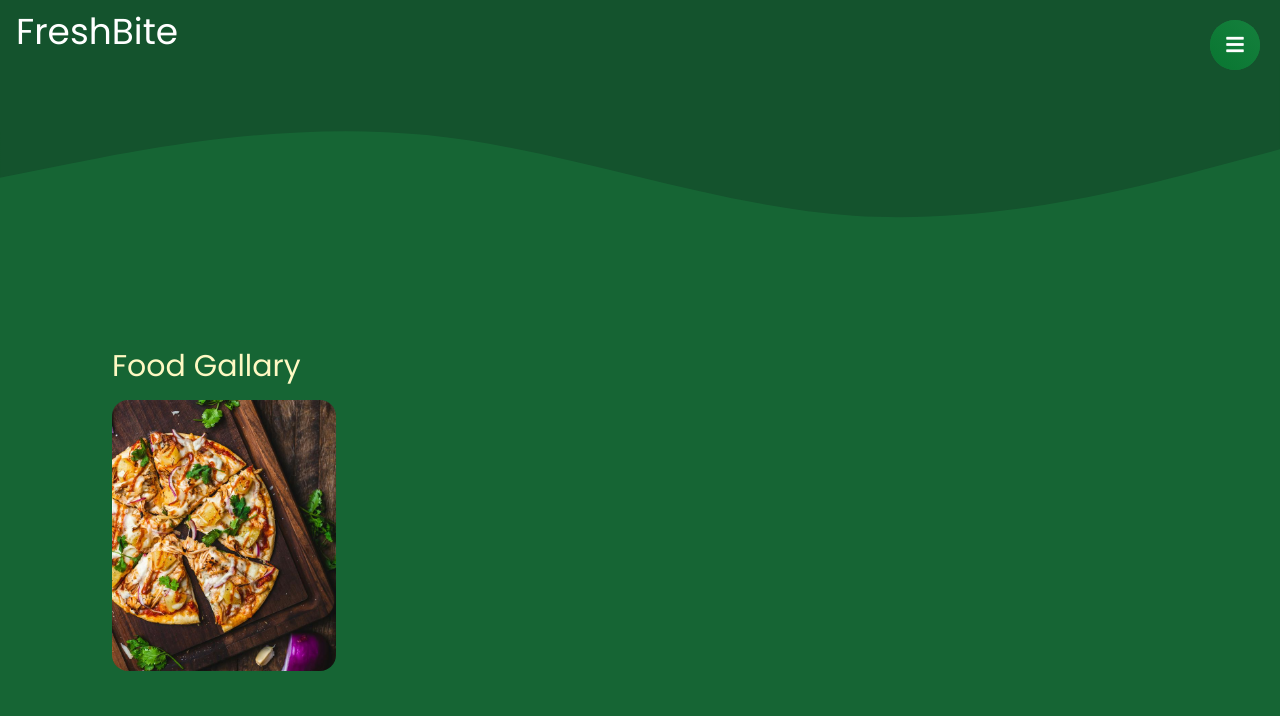
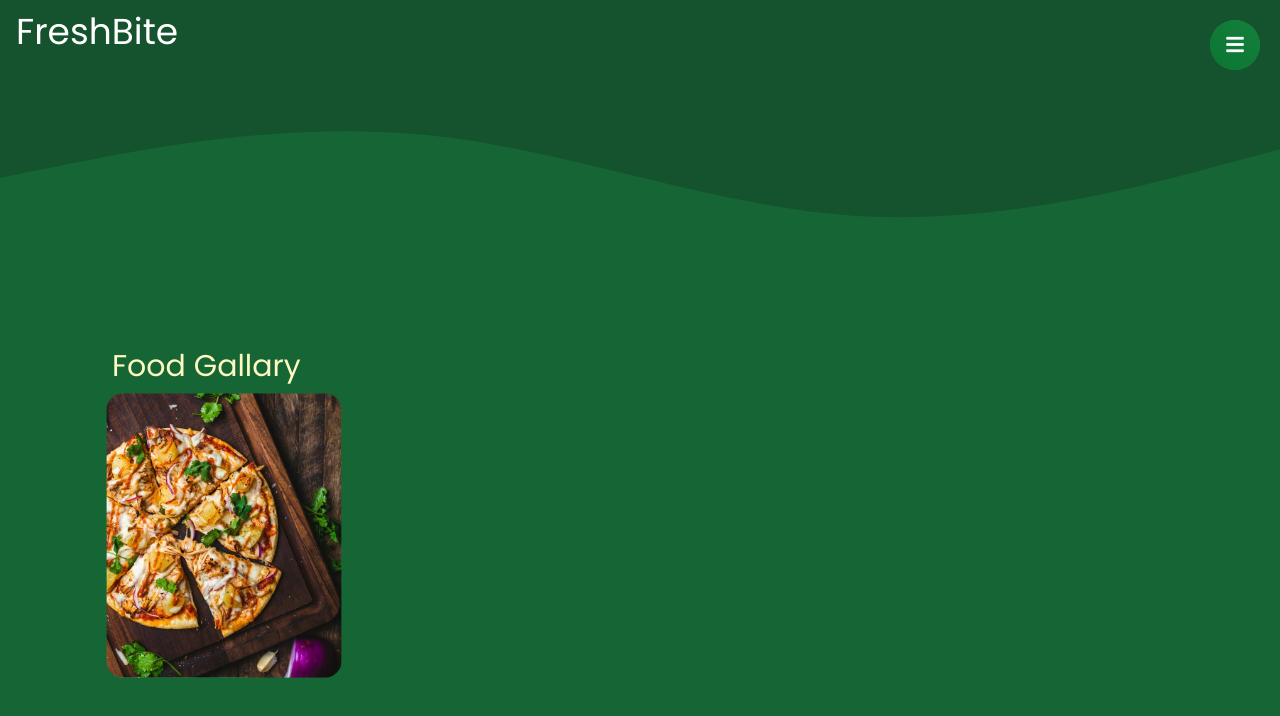
Before and after one commit to mijo321/bedrift-prosjekt, a website: page html/bestill.html in a window 1280 px wide. Drawn offline with nearby package versions, Linux system fonts and the light colour scheme.

Commit message:
update bestill
ikke viktig

```diff
--- a/html/bestill.html
+++ b/html/bestill.html
@@ -33,15 +33,15 @@
 
         <div class="mt-4 flex flex-row space-x-3">
             <div class="flex flex-col space-y-3">
-                <div class="w-56 overflow-hidden rounded-2xl bg-zinc-700 transition-all duration-500 hover:scale-105">
+                <div class="w-56 overflow-hidden rounded-2xl bg-zinc-700 transition-all duration-500 scale-105 hover:scale-110">
                     <div class="absolute -z-10 m-2 hover:z-10">
-                        <span class="text-4xl text-white" style="font-family: Impact, Haettenschweiler, 'Arial Narrow Bold', sans-serif;">Pizzza</span>
+                        <span class="text-4xl text-white" style="font-family:Impact,Haettenschweiler,'Arial Narrow Bold',sans-serif">Pizzza</span>
                         <p class="text-sm text-white mt-1">3/5</p>
                         <p class="text-xs text-white w-52 mt-4">Lorem, ipsum dolor sit amet consectetur adipisicing elit. Corporis natus aliquam adipisci perferendis possimus ad, laboriosam sapiente dignissimos nesciunt reiciendis quo repellat minima, molestiae tempora, officiis accusamus nulla deserunt. Quas.</p>
+                        <button class="addToCart bg-green-500 cursor-pointer text-white font-bold py-2 px-4 rounded" href="index.html" data-item="Pizzza">Add to Cart</button>
                     </div>
                     <img class="hover:opacity-20" src="/imgaes/8316a9e8-1c75-474e-9079-76a62fbdedfb.jpg" alt="error">
                 </div>
-
             </div>
             <div class="flex flex-col space-y-3">
 
```
